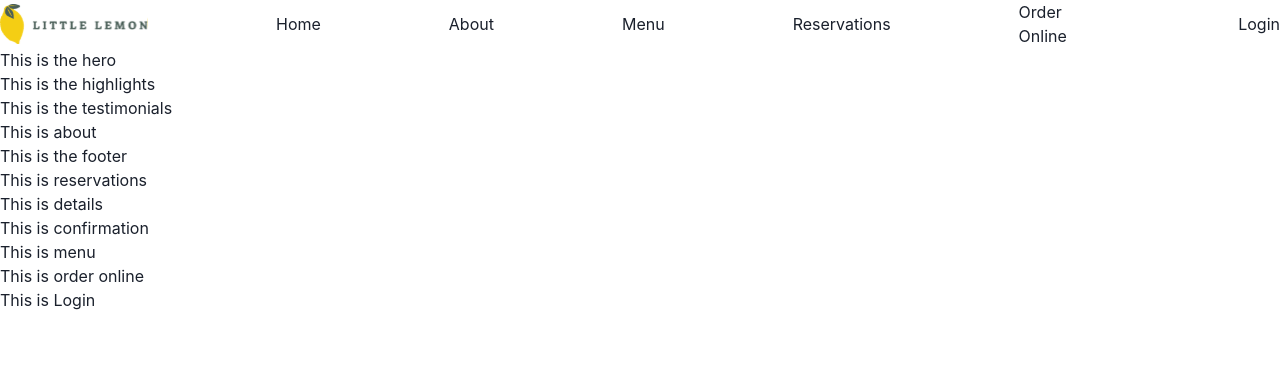
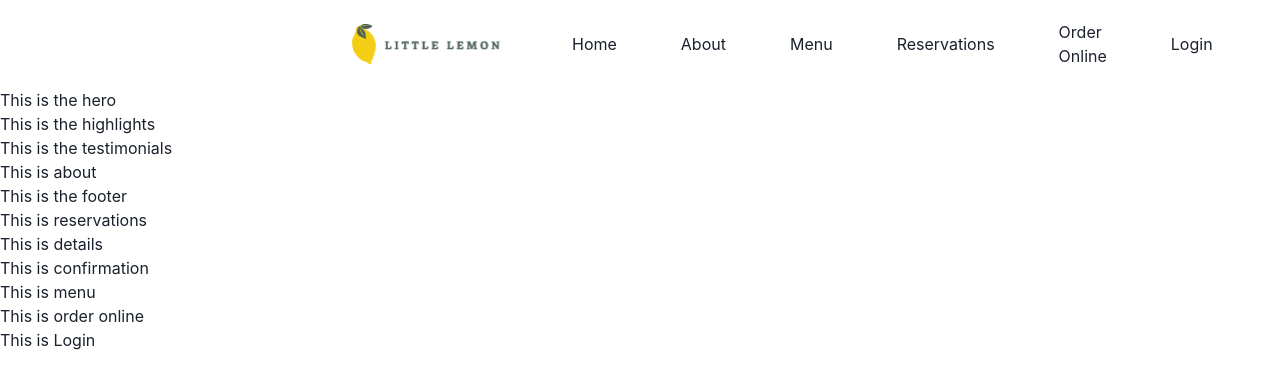
Before and after one commit to horoserp/Capstone, a React (Create React App) app: page / in a window 1280 px wide. Shown: the top 388 px of the page. Built offline with nearby package versions, Linux system fonts and the light colour scheme.

Commit message:
Adjust spacing for Header, Nav.

```diff
--- a/src/Components/Header.js
+++ b/src/Components/Header.js
@@ -1,14 +1,20 @@
 import Nav from './Nav';
 import logo from '../Images/Logo.svg';
-import { HStack } from "@chakra-ui/react";
+import { Box, HStack } from "@chakra-ui/react";
 
 function Header() {
     return (
         <header>
-            <HStack spacing={32}>
-                <img src={logo} alt={"Little Lemon Logo"} />
-                <Nav/>
-            </HStack>
+            <Box
+                w="45%"
+                mx="auto"
+                my="20px"
+            >
+                <HStack>
+                    <img src={logo} alt={"Little Lemon Logo"} />
+                    <Nav/>
+                </HStack>
+            </Box>
         </header>
     );
 }
--- a/src/Components/Nav.js
+++ b/src/Components/Nav.js
@@ -12,7 +12,12 @@ function Nav() {
     return (
         <nav>
             <ul style={noBullets}>
-                <HStack spacing={32}>
+                <HStack
+                    px={16}
+                    justifyContent="space-between"
+                    alignItems="center"
+                    spacing={16}
+                >
                     <li><a href="" style={noUnderline}>Home</a></li>
                     <li><a href="" style={noUnderline}>About</a></li>
                     <li><a href="" style={noUnderline}>Menu</a></li>
```
